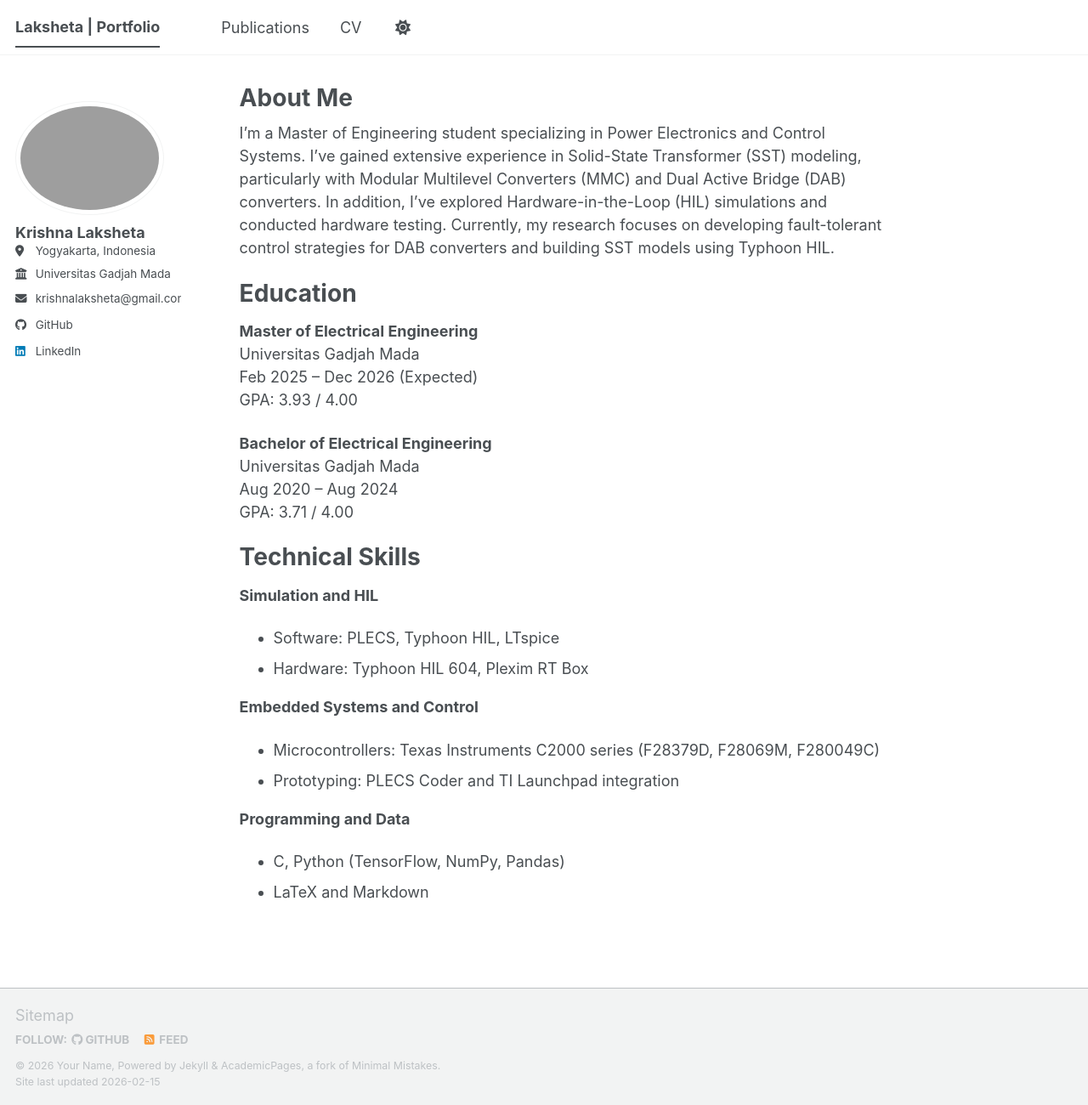
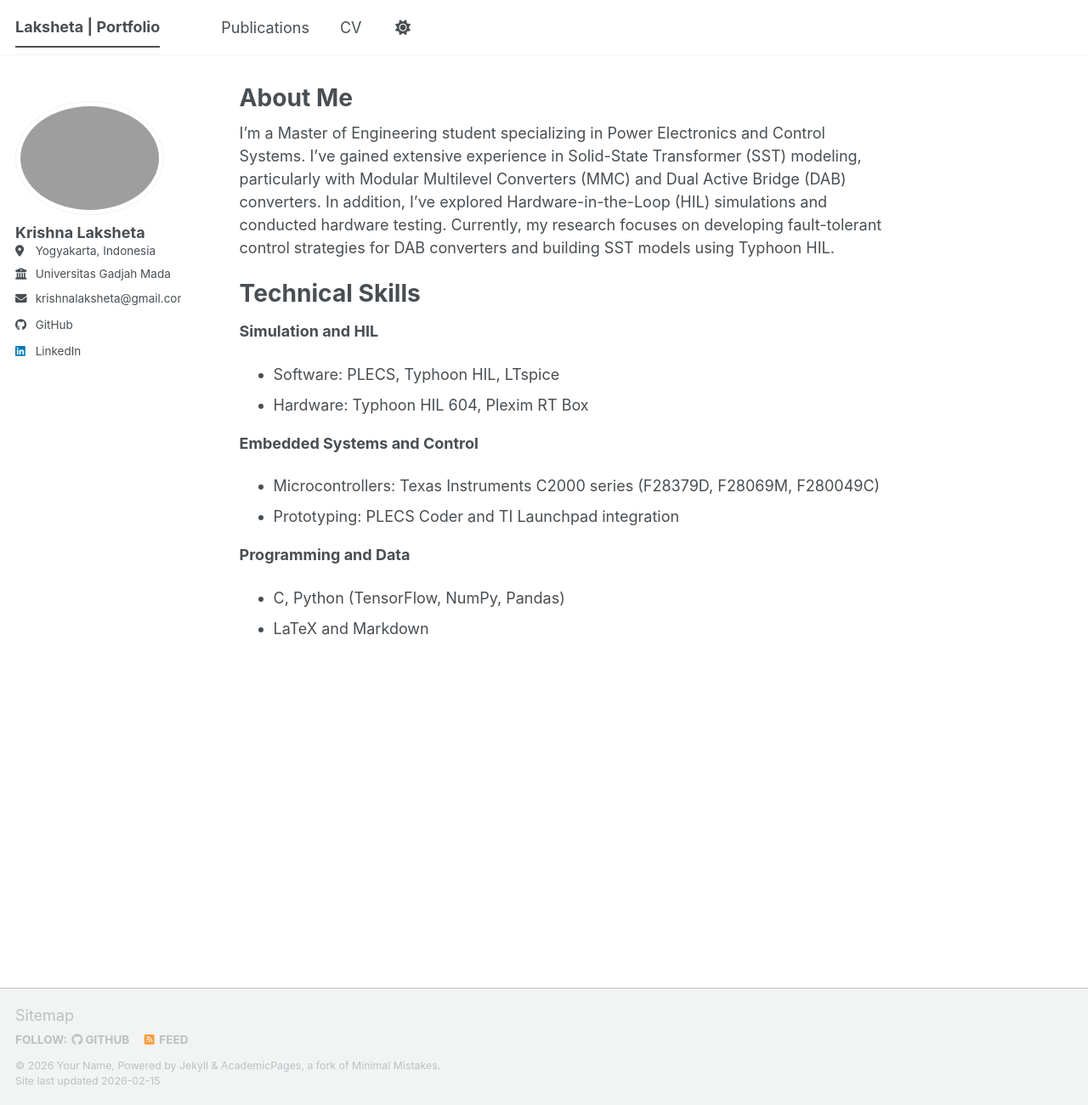
Before and after one commit to laksheta/laksheta.github.io, a Jekyll site: the page built from _pages/about.md, in a window 1280 px wide and 1300 px high. Shown: the whole window at 85% size. Built offline with Jekyll 4.4.1, drawn with Linux system fonts in a browser that asks for light colours; a script bundle is joined from its source files by our own code; library files that are not in the unit come from our copies.

Commit message:
docs(biodata): move from about page to cv section

```diff
--- a/_pages/about.md
+++ b/_pages/about.md
@@ -9,19 +9,6 @@ redirect_from:
 
 
 I’m a Master of Engineering student specializing in Power Electronics and Control Systems. I’ve gained extensive experience in Solid-State Transformer (SST) modeling, particularly with Modular Multilevel Converters (MMC) and Dual Active Bridge (DAB) converters. In addition, I’ve explored Hardware-in-the-Loop (HIL) simulations and conducted hardware testing. Currently, my research focuses on developing fault-tolerant control strategies for DAB converters and building SST models using Typhoon HIL.
-
-Education
-======
-
-**Master of Electrical Engineering**<br>
-Universitas Gadjah Mada<br>
-Feb 2025 – Dec 2026 (Expected)<br>
-GPA: 3.93 / 4.00
-
-**Bachelor of Electrical Engineering**<br>
-Universitas Gadjah Mada<br>
-Aug 2020 – Aug 2024<br>
-GPA: 3.71 / 4.00
 
 Technical Skills
 ======
```
Also changed, not shown: _pages/cv.md (+2 -3 lines).
